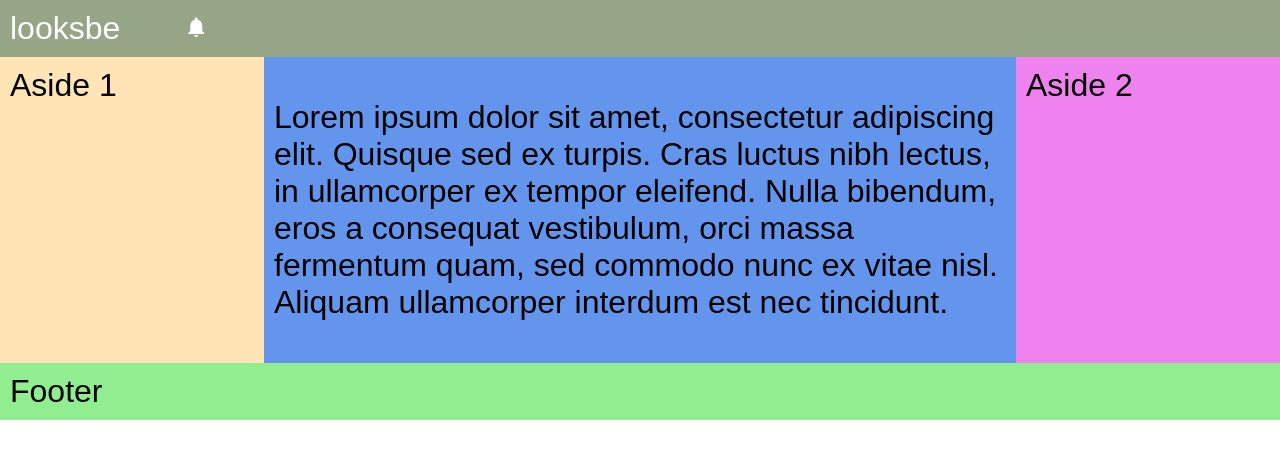
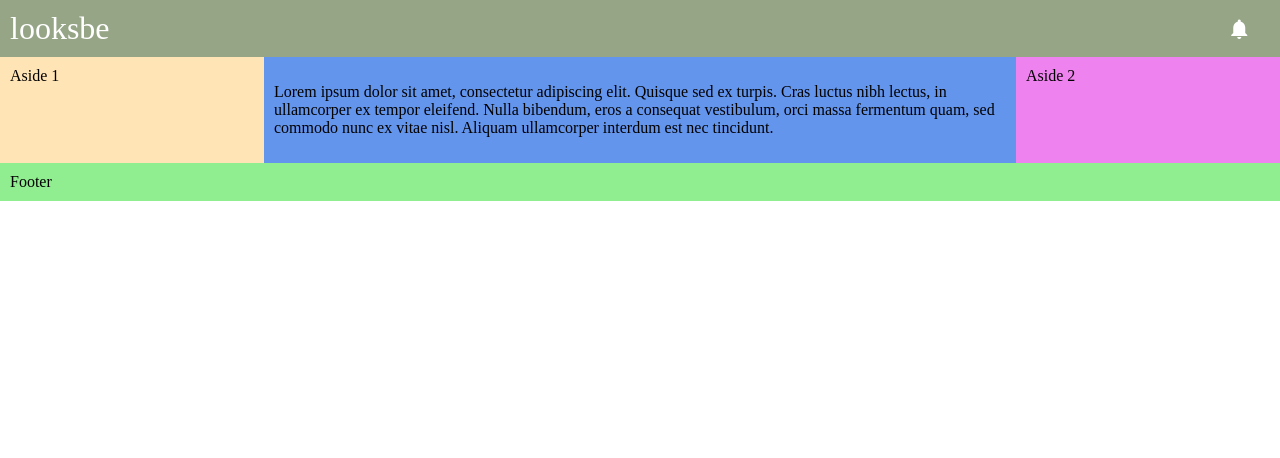
Before and after one commit to fuadhaider/looksbe_beta, a plain HTML site: page index.html in a window 1280 px wide. Drawn offline with Linux system fonts and the light colour scheme.

Commit message:
nav flexbox

```diff
--- a/style/scss/style.scss
+++ b/style/scss/style.scss
@@ -2,7 +2,7 @@
 
 body {
   margin: 0;
-  font: $body-font;
+  // font: $body-font;
 }
 
 .flex-container {
@@ -11,6 +11,7 @@ body {
   -webkit-flex-flow: row wrap;
   -moz-flex-flow: row wrap;
   -ms-flex-flow: row wrap;
+
 }
 
 .flex-container > * {
@@ -26,9 +27,16 @@ body {
 header {
   background: $header-color;
   flex: 1 100%;
+  @include display-flex;
+  align-items: center;
+  -webkit-items-content: center;
   a {
     text-decoration: none;
     color: $icon-color;
+    font-size: 4vmin;
+  }
+  a:first-child {
+    margin-right: auto;
   }
 }
 
```
Also changed, not shown: style/css/style.css, 1 other file.
